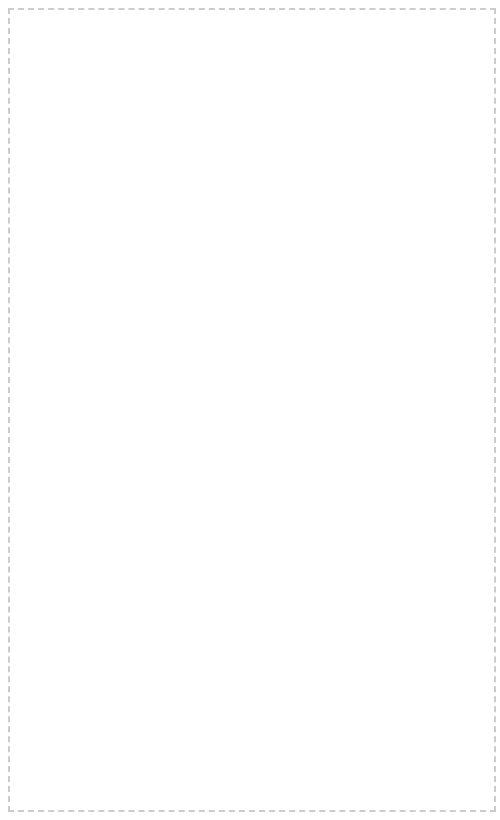
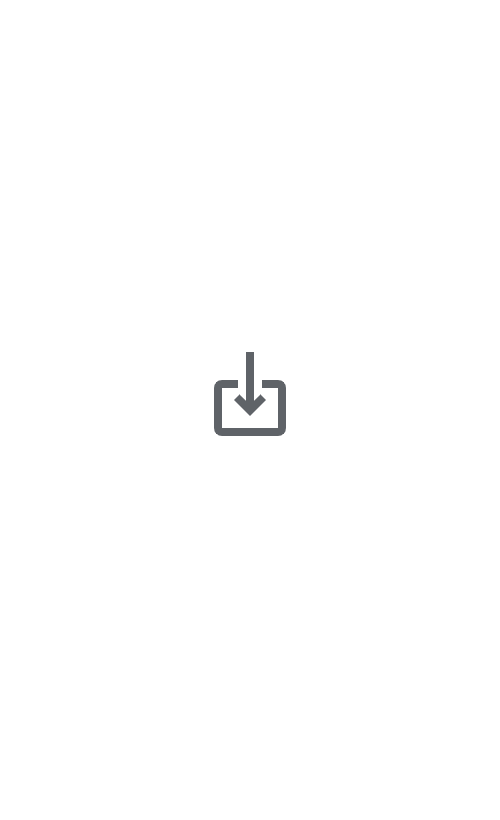
Before and after one commit to kazuma-naka/temp-shelf, an Electron app: page index.html in a window 500 px wide. Drawn offline with Linux system fonts and the light colour scheme.

Commit message:
implement window and drag-and-drop files from os

```diff
--- a/index.html
+++ b/index.html
@@ -4,12 +4,11 @@
     <meta charset="UTF-8" />
     <meta name="viewport" content="width=device-width, initial-scale=1.0" />
     <title>temp-shelf</title>
+    <link rel="stylesheet" href="style.css" />
   </head>
   <body>
-    <div
-      id="drop_zone"
-      style="border: 2px dashed #ccc; width: 100%; height: 800px;"
-    >
+    <div id="drop_zone">
+      <img id="place_holder_img" src="img/place_item.png" alt="place_item" />
     </div>
     <script type="module" src="./renderer.js"></script>
   </body>
--- a/renderer.js
+++ b/renderer.js
@@ -9,6 +9,7 @@ dropZone.addEventListener("dragover", (event) => {
 dropZone.addEventListener("drop", (event) => {
   event.stopPropagation();
   event.preventDefault();
+
   const files = event.dataTransfer.files;
 
   if (files.length > 0) {
--- /dev/null
+++ b/style.css
@@ -0,0 +1,21 @@
+html,
+body {
+    margin: 0;
+    padding: 0;
+}
+
+#drop_zone {
+    width: 100%;
+    height: 100vh;
+    display: flex;
+    justify-content: center;
+    align-items: center;
+}
+
+#drop_zone img {
+    width: auto;
+    height: auto;
+    max-width: 100%;
+    max-height: 100%;
+    object-fit: cover;
+}
```
Also changed, not shown: main.js (+14 -6 lines), preload.js (deleted, +0 -7 lines), img/place_item.png (added).
